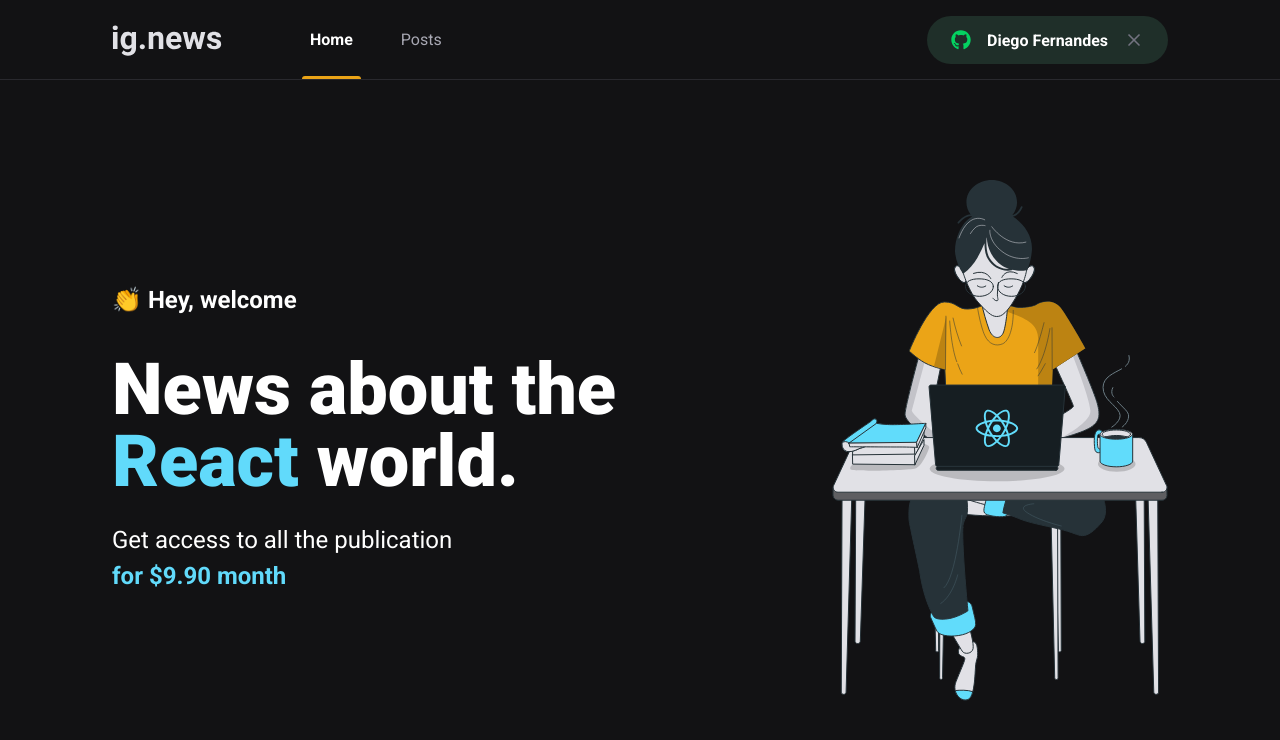
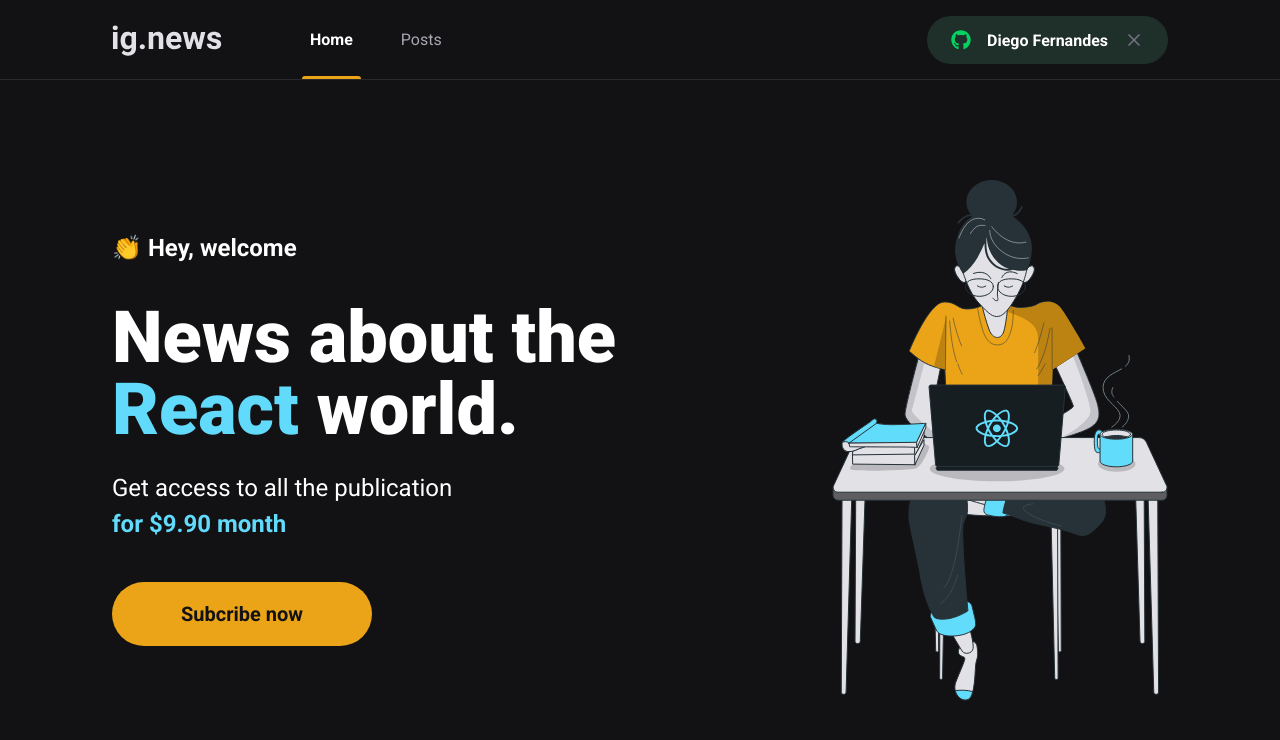
Before and after one commit to Nailson97/Ignews, a Next.js app: page / in a window 1280 px wide. Shown: the top 740 px of the page. Built offline with nearby package versions, Linux system fonts and the light colour scheme.

Commit message:
feat: making button subscribes

```diff
--- /dev/null
+++ b/src/components/SubscribeButton/index.tsx
@@ -0,0 +1,9 @@
+import styles from './styles.module.scss'
+
+export function SubscribeButton() {
+    return(
+        <button className={styles.subscribeButton} type='button'>
+            Subcribe now
+        </button>
+    )
+}
--- /dev/null
+++ b/src/components/SubscribeButton/styles.module.scss
@@ -0,0 +1,20 @@
+.subscribeButton {
+  height: 4rem;
+  width: 260px;
+  border: 0;
+  border-radius: 2rem;
+  background: var(--yellow-500);
+  color: var(--gray-900);
+  font-weight: bold;
+  font-size: 1.25rem;
+
+  display: flex;
+  align-items: center;
+  justify-content: center;
+
+  transition: filter 0.2s;
+
+  &:hover {
+    filter: brightness(0.8);
+  }
+}
--- a/src/pages/home.module.scss
+++ b/src/pages/home.module.scss
@@ -38,4 +38,8 @@
       font-weight: bold;
     }
   }
+
+  button {
+    margin-top: 2.5rem;
+  }
 }
--- a/src/pages/index.tsx
+++ b/src/pages/index.tsx
@@ -1,4 +1,5 @@
 import Head from "next/head";
+import { SubscribeButton } from "../components/SubscribeButton";
 import styles from "./home.module.scss";
 
 export default function Home() {
@@ -17,6 +18,8 @@ export default function Home() {
             Get access to all the publication <br />
             <span>for $9.90 month</span>
           </p>
+
+          <SubscribeButton />
         </section>
 
         <img src="/images/avatar.svg" alt="Girl coding" />
```
